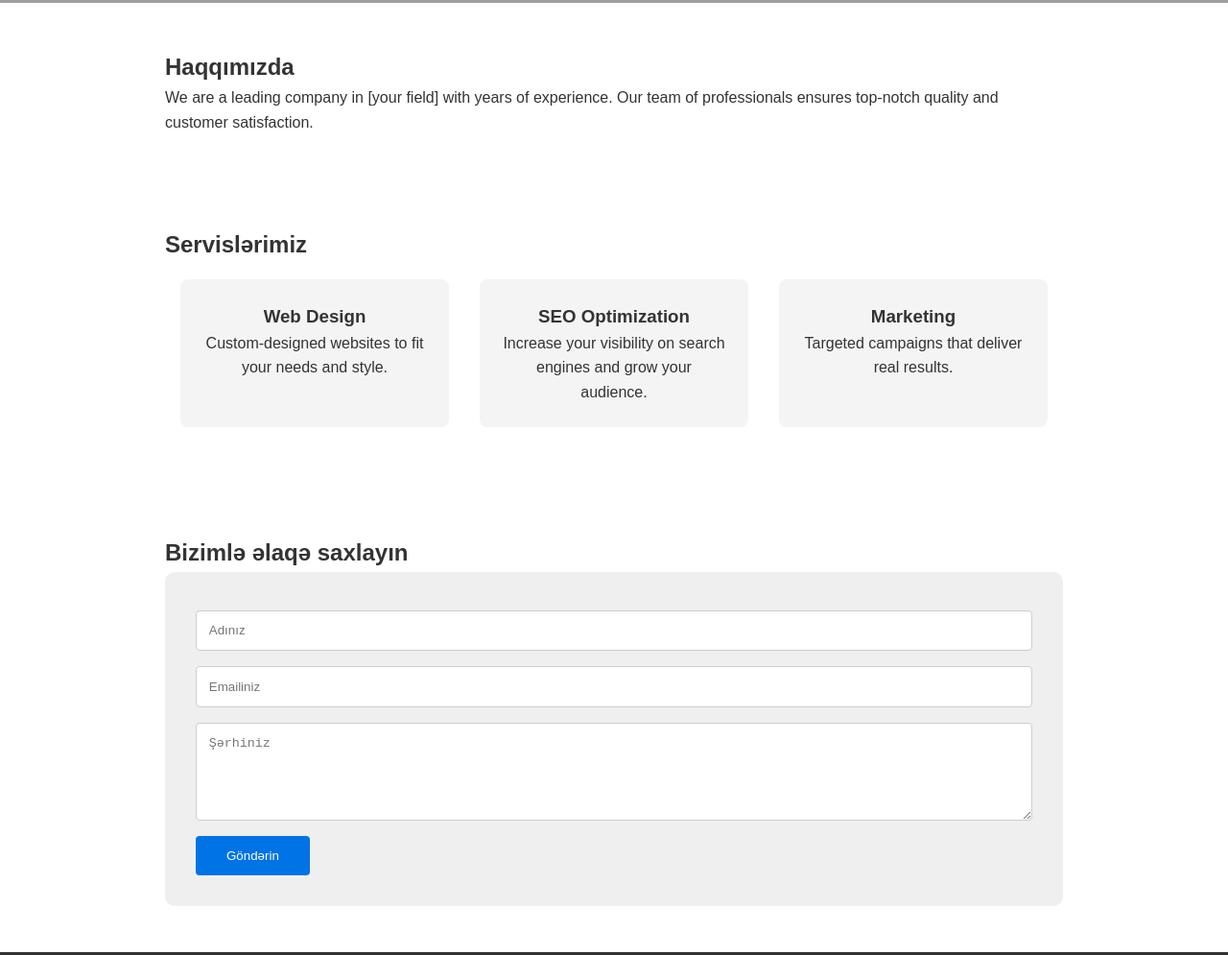
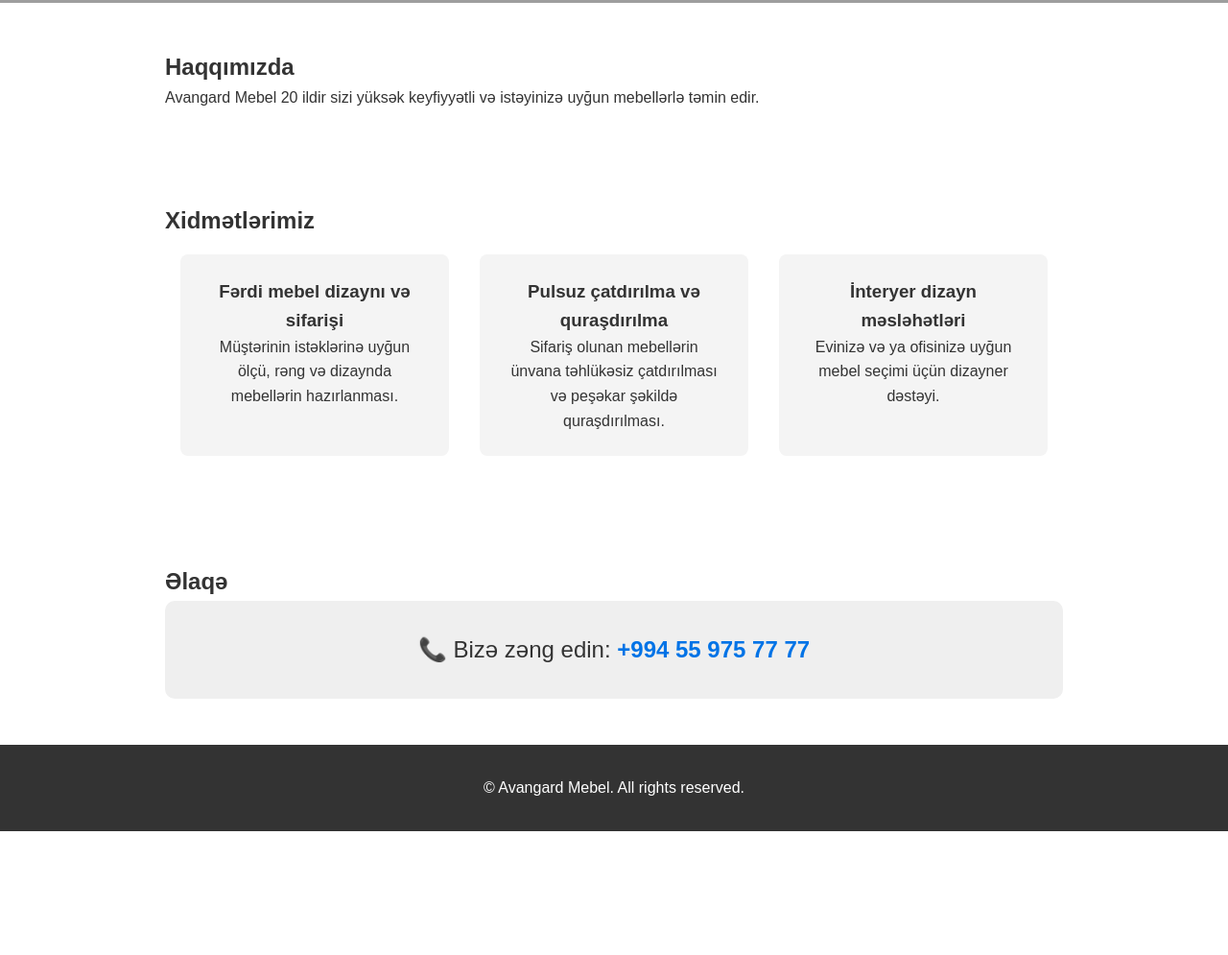
Before and after one commit to munan2006/Avangard-Mebel, a plain HTML site: page index.html in a window 1280 px wide. Shown: the part 905-1900 px from the top of the page at 96% size. After the commit the page ends 1771 px from the top, so only its background shows below. Drawn offline with Linux system fonts and the light colour scheme; grey boxes are pictures that could not be loaded.

Commit message:
jsrghiog

```diff
--- a/index.html
+++ b/index.html
@@ -169,50 +169,46 @@
 
   <nav>
     <a href="#about">Haqqımızda</a>
-    <a href="#services">Servislər</a>
+    <a href="#services">Xidmətlərimiz</a>
     <a href="#contact">Əlaqə</a>
   </nav>
 
   <div class="hero">
-    <h1>We Build Your Vision</h1>
+    <h1>Sizin arzularınıza uyğun dizayn</h1>
   </div>
 
   <section id="about">
     <h2>Haqqımızda</h2>
     <p>
-      We are a leading company in [your field] with years of experience. Our team of professionals ensures top-notch quality and customer satisfaction.
+      Avangard Mebel 20 ildir sizi yüksək keyfiyyətli və istəyinizə uyğun mebellərlə təmin edir.
     </p>
   </section>
 
   <section id="services">
-    <h2>Servislərimiz</h2>
+    <h2>Xidmətlərimiz</h2>
     <div class="services">
       <div class="service-box">
-        <h3>Web Design</h3>
-        <p>Custom-designed websites to fit your needs and style.</p>
+        <h3>Fərdi mebel dizaynı və sifarişi</h3>
+        <p>Müştərinin istəklərinə uyğun ölçü, rəng və dizaynda mebellərin hazırlanması.</p>
       </div>
       <div class="service-box">
-        <h3>SEO Optimization</h3>
-        <p>Increase your visibility on search engines and grow your audience.</p>
+        <h3>Pulsuz çatdırılma və quraşdırılma</h3>
+        <p>Sifariş olunan mebellərin ünvana təhlükəsiz çatdırılması və peşəkar şəkildə quraşdırılması.</p>
       </div>
       <div class="service-box">
-        <h3>Marketing</h3>
-        <p>Targeted campaigns that deliver real results.</p>
+        <h3>İnteryer dizayn məsləhətləri</h3>
+        <p>Evinizə və ya ofisinizə uyğun mebel seçimi üçün dizayner dəstəyi.</p>
       </div>
     </div>
   </section>
 
   <section id="contact">
-    <h2>Bizimlə əlaqə saxlayın</h2>
-    <div class="contact-form">
-      <form id="contactForm">
-        <input type="text" placeholder="Adınız" required />
-        <input type="email" placeholder="Emailiniz" required />
-        <textarea rows="5" placeholder="Şərhiniz" required></textarea>
-        <button type="submit">Göndərin</button>
-      </form>
-    </div>
-  </section>
+  <h2>Əlaqə</h2>
+  <div style="text-align: center; font-size: 1.5rem; padding: 2rem; background: #efefef; border-radius: 10px;">
+    <p>📞 Bizə zəng edin: <strong><a href="tel:+994559757777" style="color: #0073e6; text-decoration: none;">+994 55 975 77 77</a></strong></p>
+  </div>
+</section>
+
 
   <footer>
     <p>&copy; <span id="year"></span> Avangard Mebel. All rights reserved.</p>
```
